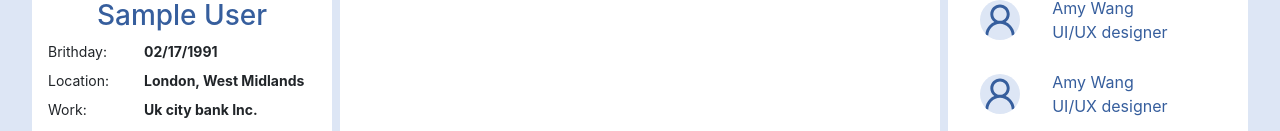
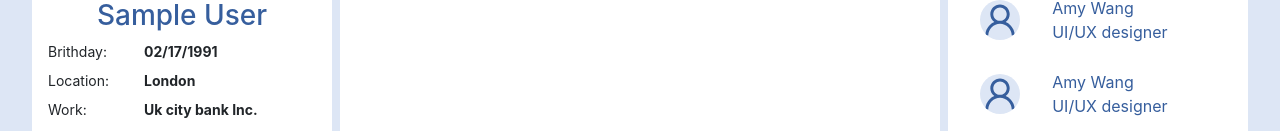
Before and after one commit to shnn217/isp_frontend, a React (Create React App) app: page / in a window 1280 px wide. Shown: the part 461-592 px from the top of the page. Built offline with nearby package versions, Linux system fonts and the light colour scheme; sample sign-in values are in the browser's storage.

Commit message:
change location

```diff
--- a/src/pages/Home.jsx
+++ b/src/pages/Home.jsx
@@ -15,7 +15,7 @@ function Homepage({ user }) {
       phone:'(+44) 0739458371639',
       company: 'Uk city bank Inc.',
       jobtitle:'App designer engineer',
-      location:'London, West Midlands'
+      location:'London'
    })
    const questions = [
       {
```
